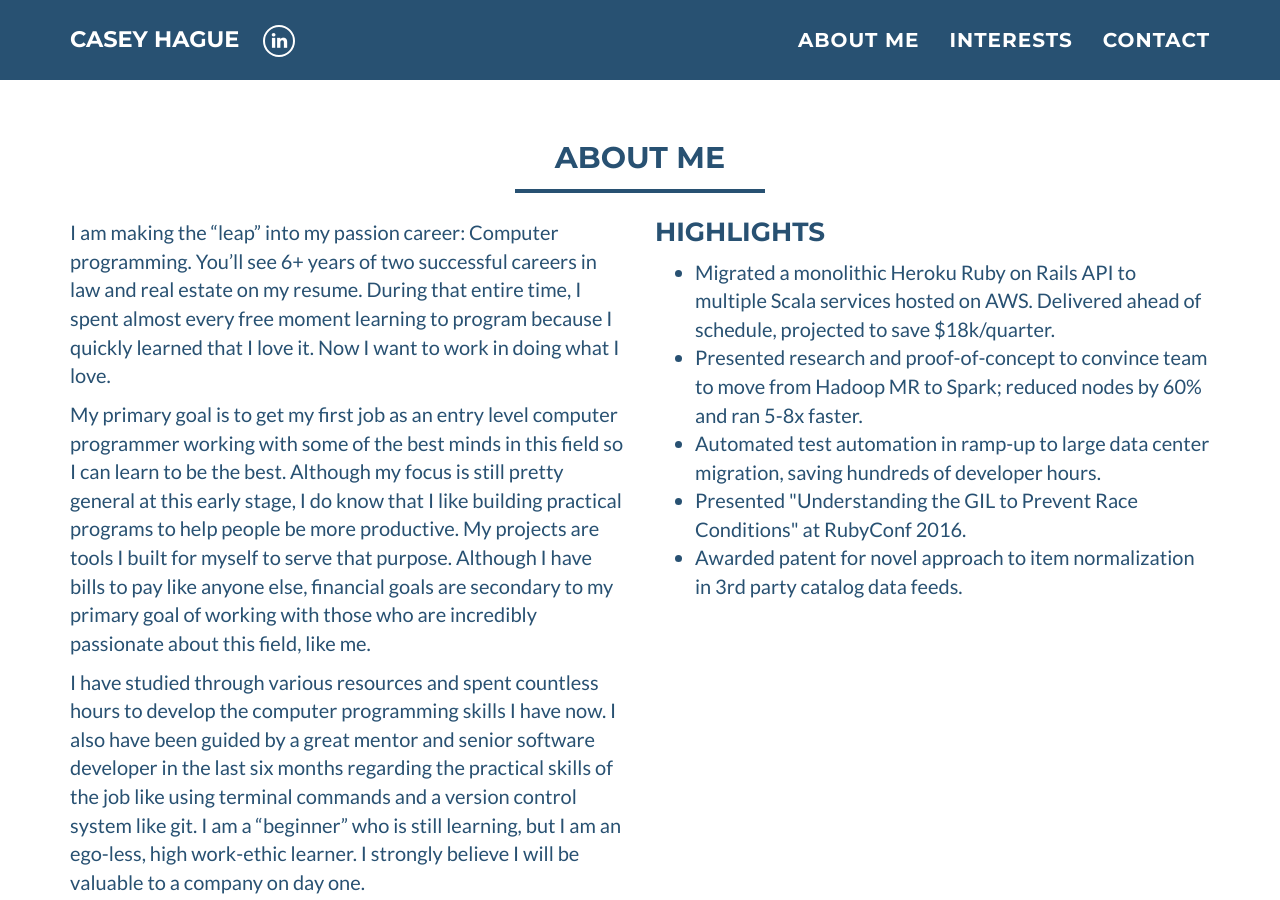
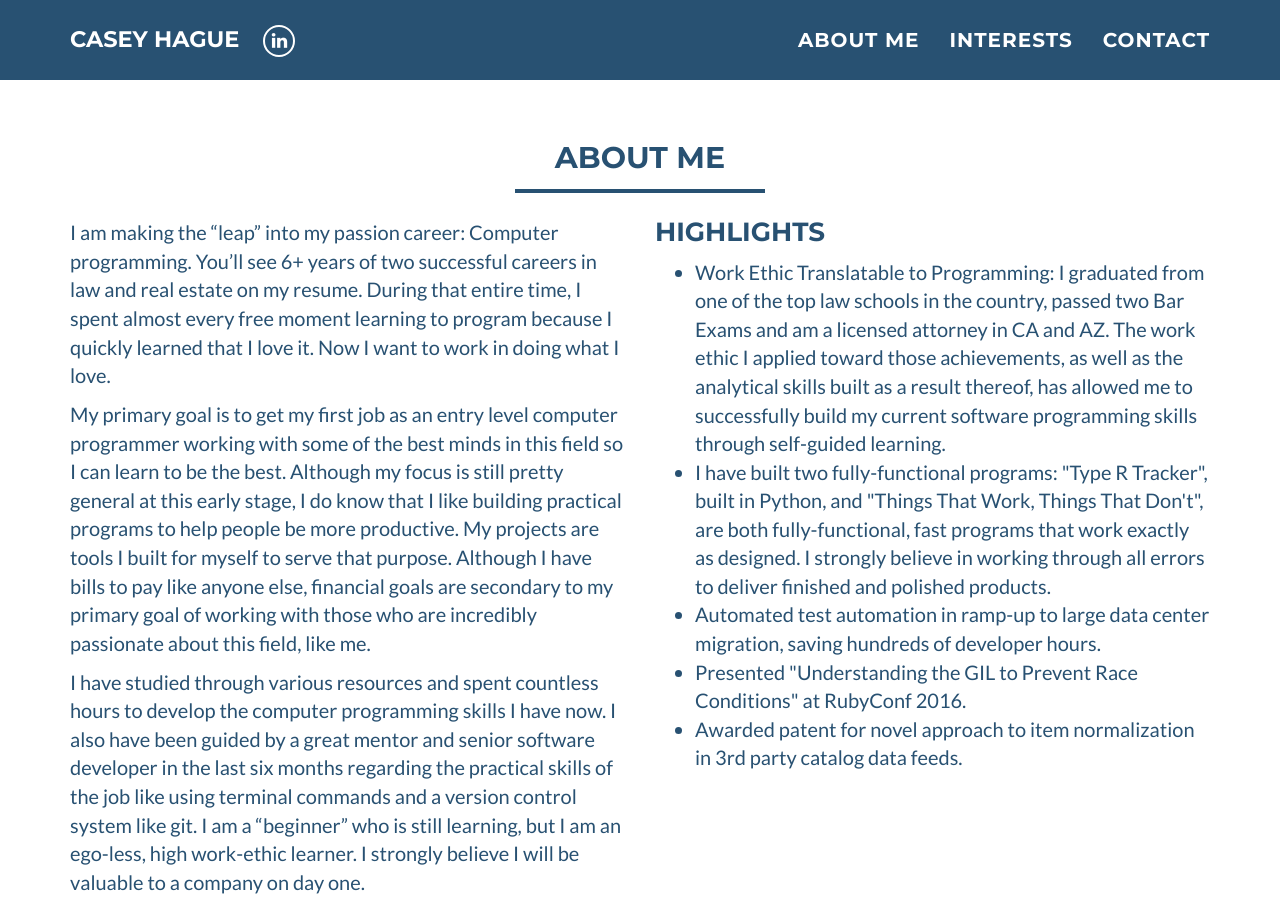
Before and after one commit to builtthorough/caseyhague, a Jekyll site: the page built from index.html, in a window 1280 px wide and 900 px high, scrolled down 498 px. Built offline with Jekyll 4.4.1, drawn with Linux system fonts in a browser that asks for light colours.

Commit message:
Update about_me.html

```diff
--- a/_includes/about_me.html
+++ b/_includes/about_me.html
@@ -24,13 +24,18 @@
 	    <div class="col-sm-6">
 		    <h3 style="margin-top:0;">Highlights</h3>
 		    <ul>
-    			<li>
-            Migrated a monolithic Heroku Ruby on Rails API to multiple Scala
-            services hosted on AWS. Delivered ahead of schedule, projected to save $18k/quarter.
+			<li>
+	Work Ethic Translatable to Programming: I graduated from one of the top law schools in the country,
+	passed two Bar Exams and am a licensed attorney in CA and AZ. The work ethic I applied toward those achievements,
+	as well as the analytical skills built as a result thereof, has allowed me to successfully build my current
+	software programming skills through self-guided learning.
     			</li>
-          <li>
-            Presented research and proof-of-concept to convince team to move from Hadoop MR to Spark; reduced nodes by 60% and ran 5-8x faster.
-          <li>
+          		<li>
+	I have built two fully-functional programs: "Type R Tracker", built in Python, and "Things That Work, Things That Don't", are
+	both fully-functional, fast programs that work exactly as designed. I strongly believe in working through all errors to deliver
+	finished and polished products.
+
+          		<li>
             Automated test automation in ramp-up to large data center migration, saving hundreds of developer hours.
     			<li>
             Presented "Understanding the GIL to Prevent Race Conditions" at RubyConf 2016.
```
